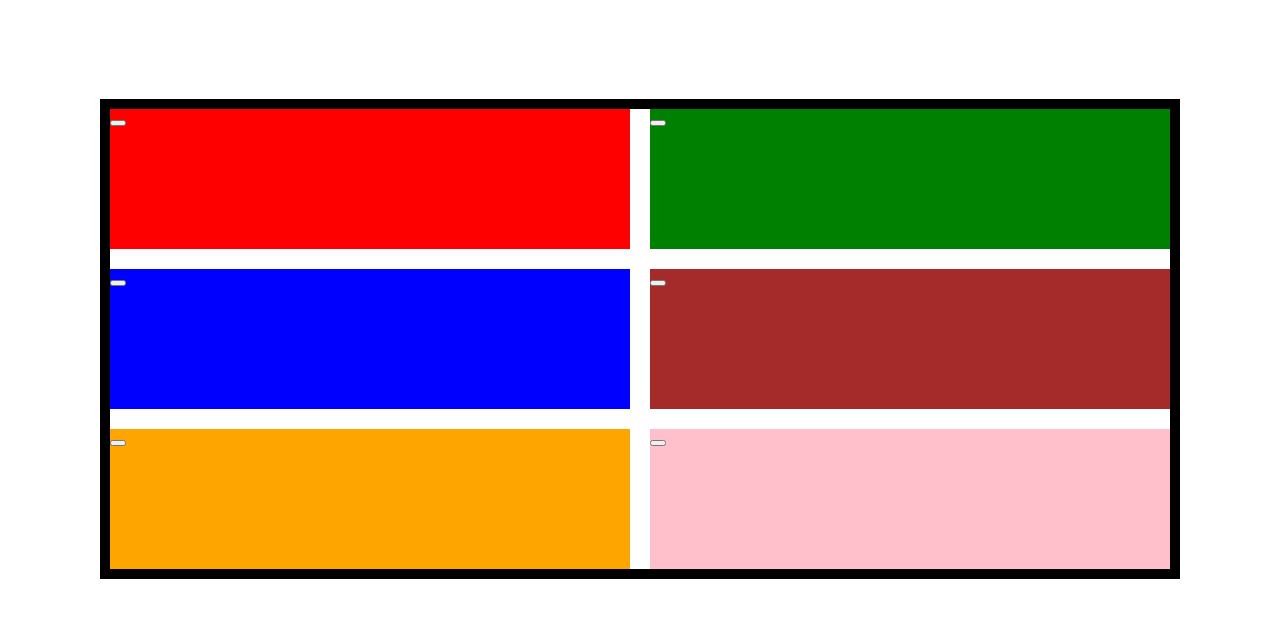
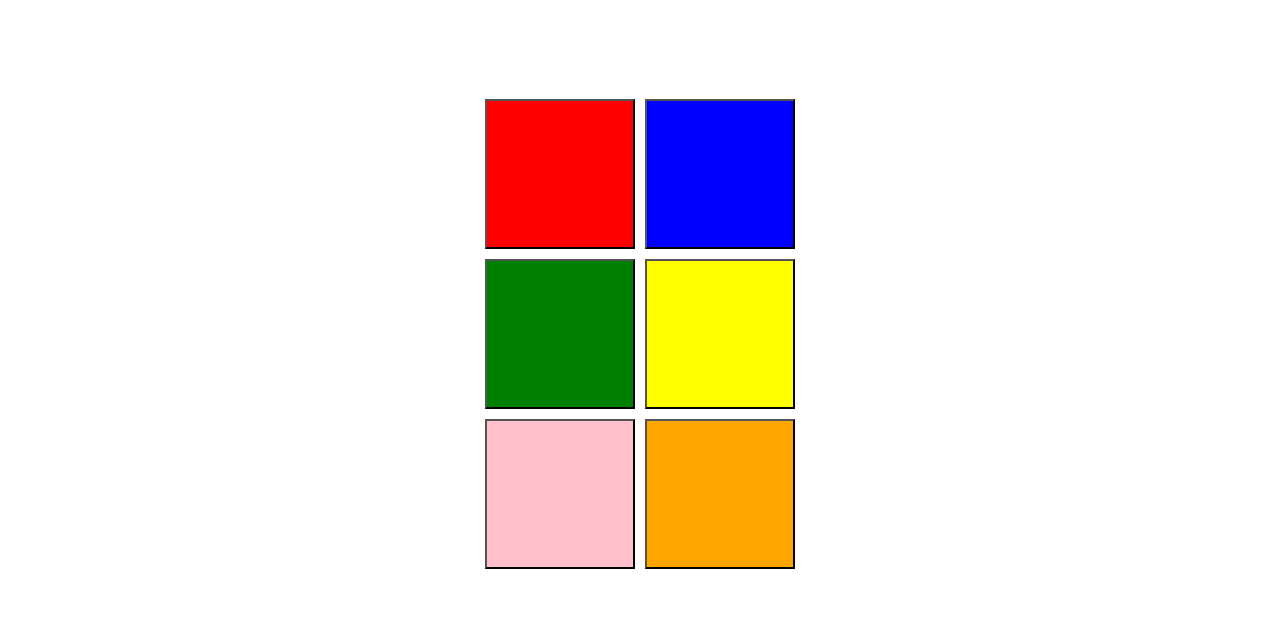
Before and after one commit to hemao/Simon-Says, a plain HTML site: page index.html in a window 1280 px wide. Shown: the part 61-678 px from the top of the page. Drawn offline with Linux system fonts and the light colour scheme.

Commit message:
working - version 1

```diff
--- a/script.js
+++ b/script.js
@@ -4,6 +4,7 @@ let colorClass = ["redBtn", "greenBtn", "blueBtn","yellowBtn","orangeBtn", "pink
 let effect = ["redBtnShadow", "greenBtnShadow", "blueBtnShadow","yellowBtnShadow","orangeBtnShadow", "pinkBtnShadow"]
 let computerChoice = []
 let userChoice = []
+let round = 1
 
 //grab the board to add colored boxes
 let main = document.querySelector("main")
@@ -23,21 +24,22 @@ for(let i=0; i<colors.length; i++){
 let playBtn = document.querySelector("#play")
 playBtn.addEventListener("click", chooseColor)
 
-/* play round 1
-computer chooses color */
-//chooseColor()
-
 
 //highlights the button when clicked
 function highlightBtn(e){
+    console.log("in highlight function")
     let choice =  e.target.getAttribute("id");
     userChoice.push(choice)
-    compareChoices()
+    setTimeout(compareChoices, 1000 * round)
+
 }
 
 function compareChoices(){
+if(computerChoice.length !== 0){
+    console.log("in compare choices function")
     let flag = true;
-
+    console.log("user choice" + userChoice)
+    console.log("computer choice" + computerChoice)
     if(userChoice.length == computerChoice.length){
         for(let i=0; i< userChoice.length; i++){
             if(userChoice[i] != computerChoice[i]){
@@ -50,16 +52,32 @@ function compareChoices(){
     }
 
     if(flag === false){
-        console.log("oops! you selected incorrect color!")
         console.log("You are in the same level")
+        computerChoice = []
+        userChoice = []
+
     } else {
-        console.log("Moving on to next level")
+        round = round + 1
+        console.log("Moving on to next level " + round)
     }
+
+    console.log("clearing arrays - preparing for next clean round")
+    computerChoice = []
+    userChoice = []
+    if (round <=6){
+        for(let i=1; i<=round; i++){
+         //console.log("in for loop" + i)
+            setTimeout(chooseColor, 1000 * 5 * i)
+        }
+    }
+}
 }
 
 
 //computer chooses colors
 function chooseColor(){
+
+    console.log("in choose color function")
     let colorIndex = getRandomInt(0,6)
     let classToBeAdded = effect[colorIndex]
     let selectedBtn = "div." + colors[colorIndex] + " button"
@@ -67,7 +85,7 @@ function chooseColor(){
     computerChoice.push(colorIndex)
     document.querySelector(selectedBtn).classList.add(classToBeAdded)
     setTimeout(function(){
-        document.querySelector(selectedBtn).classList.remove(classToBeAdded)}, 2000)
+        document.querySelector(selectedBtn).classList.remove(classToBeAdded)}, 1000)
 
 }
 
--- a/style.css
+++ b/style.css
@@ -34,39 +34,147 @@ header {
     grid-column: 3;
 }
 
-main {
+.board {
   display: grid;
   grid-row: 3;
   grid-column: 2;
-  grid-template-rows: 1fr 1fr 1fr;
-  grid-template-columns: 1fr 1fr;
-  border: solid 10px black;
-  gap: 20px;
+  grid-template-rows: 1fr 1fr 1fr 1fr 1fr 1fr;
+  grid-template-columns: 1fr 1fr 1fr 1fr 1fr 1fr;
+  /*border: solid 10px black;*/
+  gap: 10px;
+
 }
 
 .red {
+  display: grid;
+  grid-row: 1;
+  grid-column: 3;
+  justify-content: end;
+  align-content: center;
+}
+
+.blue {
+  display: grid;
+  grid-row: 1;
+  grid-column: 4;
+  justify-content: start;
+  align-content: center;
+}
+
+.green {
+  display: grid;
+  /* background-color:green; */
+  grid-row: 2;
+  grid-column: 3;
+  justify-content: end;
+  align-content: center;
+}
+
+.yellow {
+  display: grid;
+  /* background-color: yellow; */
+  grid-row: 2;
+  grid-column: 4;
+  justify-content: start;
+  align-content: center;
+}
+
+.pink {
+  display: grid;
+  /* background-color: pink; */
+  grid-row: 3;
+  grid-column: 3;
+  justify-content: end;
+  align-content: center;
+}
+
+.orange {
+  display: grid;
+  /* background-color:orange; */
+  grid-row: 3;
+  grid-column: 4;
+  justify-content: start;
+  align-content: center;
+}
+
+
+.redBtn {
+  width: 150px;
+  height: 150px;
   background-color: red;
 }
 
-.green {
-  background-color:green;
+.redBtnShadow {
+  width: 150px;
+  height: 150px;
+  background-color: red;
+  box-shadow: 5px 10px 8px 5px #888888;
 }
 
-.blue {
-  background-color:blue;
+.blueBtn {
+  width: 150px;
+  height: 150px;
+  background-color: blue;
+}
+.blueBtnShadow {
+  width: 150px;
+  height: 150px;
+  background-color: blue;
+  box-shadow: 5px 10px 8px 5px #888888;
 }
 
-.yellow {
-  background-color: brown;
+.greenBtn {
+  width: 150px;
+  height: 150px;
+  background-color: green;
+}
+.greenBtnShadow {
+  width: 150px;
+  height: 150px;
+  background-color:green;
+  box-shadow: 5px 10px 8px 5px #888888;
 }
 
-.pink {
-  background-color: pink;
+.yellowBtn {
+  width: 150px;
+  height: 150px;
+  background-color:yellow;
 }
 
-.orange {
+.yellowBtnShadow {
+  width: 150px;
+  height: 150px;
+  background-color:yellow;
+  box-shadow: 5px 10px 8px 5px #888888;
+}
+
+.orangeBtn {
+  width: 150px;
+  height: 150px;
+  background-color: orange;
+}
+
+.orangeBtnShadow {
+  width: 150px;
+  height: 150px;
   background-color:orange;
+  box-shadow: 5px 10px 8px 5px #888888;
 }
+
+
+.pinkBtn {
+  width: 150px;
+  height: 150px;
+  background-color:pink;
+}
+
+.pinkBtnShadow {
+  width: 150px;
+  height: 150px;
+  background-color:pink;
+  box-shadow: 5px 10px 8px 5px #888888;
+}
+
 
 /*
 main {
@@ -93,6 +201,10 @@ main {
   grid-column: 2 ;
 }
 /*
+
+
+opacity: 0.6;
+  transition: 0.3s;
 .box {
   width: 150px;
   height: 150px;
```
